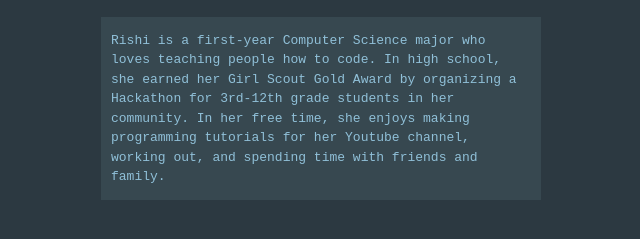
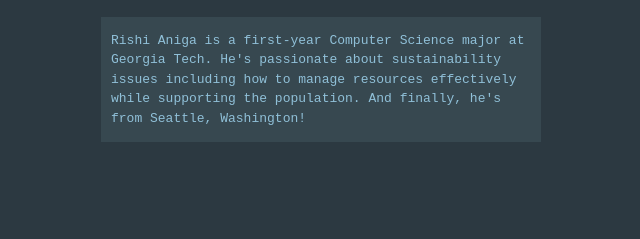
Before and after one commit to R1sh11172/BOGwebsite, a plain HTML site: page index.html in a window 1280 px wide. Shown: the part 225-464 px from the top of the page, without its empty margins (319-959 px from the left). Drawn offline with Linux system fonts and the light colour scheme.

Commit message:
Create index.html

```diff
--- a/index.html
+++ b/index.html
@@ -15,7 +15,7 @@
 
     <div class="card">
         <p>
-            Rishi is a first-year Computer Science major who loves teaching people how to code. In high school, she earned her Girl Scout Gold Award by organizing a Hackathon for 3rd-12th grade students in her community. In her free time, she enjoys making programming tutorials for her Youtube channel, working out, and spending time with friends and family.
+            Rishi Aniga is a first-year Computer Science major at Georgia Tech. He's passionate about sustainability issues including how to manage resources effectively while supporting the population. And finally, he's from Seattle, Washington!
         </p>
     <div style="margin: 50px 10;">
     </div>
```
